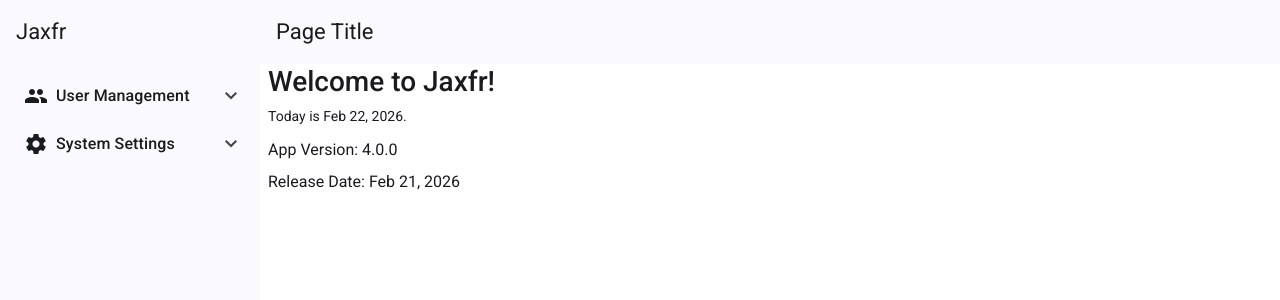
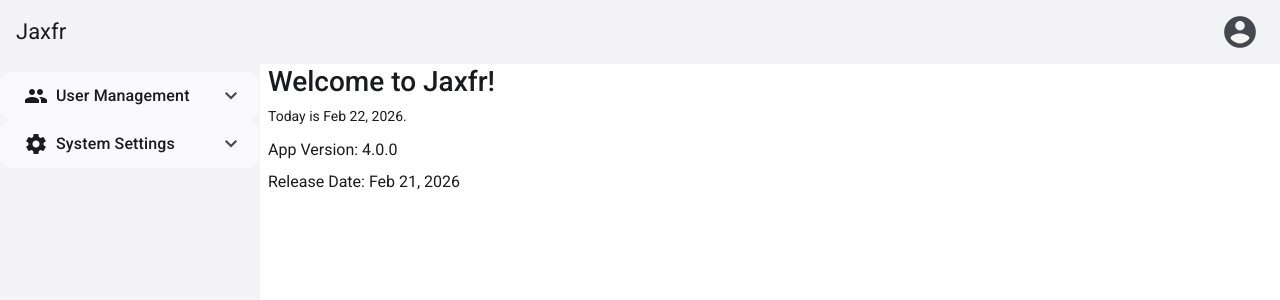
Before and after one commit to tychan9626/ty-web-app-v4, an Angular app: page /welcome in a window 1280 px wide. Shown: the top 300 px of the page. Built offline with nearby package versions, Linux system fonts and the light colour scheme.

Commit message:
add environment

```diff
--- a/package.json
+++ b/package.json
@@ -28,6 +28,7 @@
     "@angular/material": "^20.2.14",
     "@angular/platform-browser": "^20.0.0",
     "@angular/router": "^20.0.0",
+    "@supabase/supabase-js": "^2.97.0",
     "rxjs": "~7.8.0",
     "tslib": "^2.3.0",
     "zone.js": "~0.15.0"
--- a/src/app/app.routes.ts
+++ b/src/app/app.routes.ts
@@ -1,9 +1,9 @@
 import { Routes } from '@angular/router';
-import { LayoutComponent } from './layout/layout.component';
+import { LayoutComponent } from './layout/layout';
 
 export const routes: Routes = [{
     path: '',
-    component: LayoutComponent, // 外殼
+    component: LayoutComponent,
     children: [
       {
         path: 'welcome',
--- a/src/app/layout/layout.component.html
+++ /dev/null
@@ -1,59 +0,0 @@
-<mat-sidenav-container class="sidenav-container">
-  <mat-sidenav #drawer class="sidenav" fixedInViewport
-      [attr.role]="(isHandset$ | async) ? 'dialog' : 'navigation'"
-      [mode]="(isHandset$ | async) ? 'over' : 'side'"
-      [opened]="(isHandset$ | async) === false">
-    <mat-toolbar>
-      <span routerLink="/welcome" style="cursor: pointer;">Jaxfr</span>
-    </mat-toolbar>
-
-    <mat-nav-list>
-      <mat-accordion displayMode="flat">
-        <mat-expansion-panel class="mat-elevation-z0">
-          <mat-expansion-panel-header collapsedHeight="48px" expandedHeight="48px">
-            <mat-panel-title style="display: flex; align-items: center; gap: 8px;">
-              <mat-icon>people</mat-icon>
-              <span>User Management</span>
-            </mat-panel-title>
-          </mat-expansion-panel-header>
-
-          <mat-nav-list class="sub-menu">
-            <a mat-list-item routerLink="/users/list"><span matListItemTitle>User List</span></a>
-            <a mat-list-item routerLink="/users/roles"><span matListItemTitle>Roles & Permissions</span></a>
-          </mat-nav-list>
-        </mat-expansion-panel>
-      </mat-accordion>
-
-      <mat-accordion displayMode="flat">
-        <mat-expansion-panel class="mat-elevation-z0">
-          <mat-expansion-panel-header collapsedHeight="48px" expandedHeight="48px">
-            <mat-panel-title style="display: flex; align-items: center; gap: 8px;">
-              <mat-icon>settings</mat-icon>
-              <span>System Settings</span>
-            </mat-panel-title>
-          </mat-expansion-panel-header>
-
-          <mat-nav-list class="sub-menu">
-            <a mat-list-item routerLink="/settings/general"><span matListItemTitle>General Settings</span></a>
-          </mat-nav-list>
-        </mat-expansion-panel>
-      </mat-accordion>
-
-    </mat-nav-list>
-  </mat-sidenav>
-
-  <mat-sidenav-content>
-    <mat-toolbar color="primary">
-      @if (isHandset$ | async) {
-        <button type="button" aria-label="Toggle sidenav" mat-icon-button (click)="drawer.toggle()">
-          <mat-icon aria-label="Side nav toggle icon">menu</mat-icon>
-        </button>
-      }
-      <span>Page Title</span>
-    </mat-toolbar>
-
-    <div class="p-4">
-      <router-outlet></router-outlet>
-    </div>
-  </mat-sidenav-content>
-</mat-sidenav-container>
--- a/src/app/layout/layout.component.scss
+++ /dev/null
@@ -1,29 +0,0 @@
-.sidenav-container {
-  height: 100%;
-  background-color: #ffffff;
-}
-
-.sidenav {
-  width: 260px;
-  background-color: var(--mat-sys-surface);
-}
-
-.sidenav .mat-toolbar {
-  background: inherit;
-}
-
-.mat-toolbar.mat-primary {
-  position: sticky;
-  top: 0;
-  z-index: 1;
-  background-color: var(--mat-sys-surface);
-  color: var(--mat-sys-on-surface);
-}
-
-mat-sidenav.sidenav.mat-drawer-side {
-  border-radius: 0;
-}
-
-.sub-menu {
-  padding-left: 16px;
-}
--- /dev/null
+++ b/src/app/layout/layout.html
@@ -0,0 +1,110 @@
+<mat-sidenav-container class="sidenav-container">
+  <mat-sidenav
+    #drawer
+    class="sidenav"
+    fixedInViewport
+    [attr.role]="(isHandset$ | async) ? 'dialog' : 'navigation'"
+    [mode]="(isHandset$ | async) ? 'over' : 'side'"
+    [opened]="(isHandset$ | async) === false"
+  >
+    <mat-toolbar>
+      <span routerLink="/welcome" style="cursor: pointer">Jaxfr</span>
+    </mat-toolbar>
+
+    <mat-nav-list>
+      <mat-accordion displayMode="flat">
+        <mat-expansion-panel class="mat-elevation-z0">
+          <mat-expansion-panel-header
+            collapsedHeight="48px"
+            expandedHeight="48px"
+          >
+            <mat-panel-title
+              style="display: flex; align-items: center; gap: 8px"
+            >
+              <mat-icon>people</mat-icon>
+              <span>User Management</span>
+            </mat-panel-title>
+          </mat-expansion-panel-header>
+
+          <mat-nav-list class="sub-menu">
+            <a mat-list-item routerLink="/users/list"
+              ><span matListItemTitle>User List</span></a
+            >
+            <a mat-list-item routerLink="/users/roles"
+              ><span matListItemTitle>Roles & Permissions</span></a
+            >
+          </mat-nav-list>
+        </mat-expansion-panel>
+      </mat-accordion>
+
+      <mat-accordion displayMode="flat">
+        <mat-expansion-panel class="mat-elevation-z0">
+          <mat-expansion-panel-header
+            collapsedHeight="48px"
+            expandedHeight="48px"
+          >
+            <mat-panel-title
+              style="display: flex; align-items: center; gap: 8px"
+            >
+              <mat-icon>settings</mat-icon>
+              <span>System Settings</span>
+            </mat-panel-title>
+          </mat-expansion-panel-header>
+
+          <mat-nav-list class="sub-menu">
+            <a mat-list-item routerLink="/settings/general"
+              ><span matListItemTitle>General Settings</span></a
+            >
+          </mat-nav-list>
+        </mat-expansion-panel>
+      </mat-accordion>
+    </mat-nav-list>
+  </mat-sidenav>
+
+  <mat-sidenav-content>
+    <mat-toolbar color="primary">
+      @if (isHandset$ | async) {
+        <button
+          type="button"
+          aria-label="Toggle sidenav"
+          mat-icon-button
+          (click)="drawer.toggle()"
+        >
+          <mat-icon aria-label="Side nav toggle icon">menu</mat-icon>
+        </button>
+      }
+
+      <div class="toolbar-dynamic-actions"></div>
+
+      <span class="spacer"></span>
+
+      <button
+        mat-icon-button
+        [matMenuTriggerFor]="userProfileMenu"
+        class="user-profile-btn"
+      >
+        <mat-icon class="avatar-icon">account_circle</mat-icon>
+      </button>
+
+      <mat-menu #userProfileMenu="matMenu" xPosition="before">
+        <div class="menu-user-info">
+          <span class="info-name">Admin User</span>
+          <span class="info-role">Super Administrator</span>
+        </div>
+        <mat-divider></mat-divider>
+        <button mat-menu-item>
+          <mat-icon>person</mat-icon>
+          <span>My Profile</span>
+        </button>
+        <button mat-menu-item>
+          <mat-icon>logout</mat-icon>
+          <span>Sign Out</span>
+        </button>
+      </mat-menu>
+    </mat-toolbar>
+
+    <div class="p-4">
+      <router-outlet></router-outlet>
+    </div>
+  </mat-sidenav-content>
+</mat-sidenav-container>
--- /dev/null
+++ b/src/app/layout/layout.scss
@@ -0,0 +1,78 @@
+.sidenav-container {
+  height: 100%;
+  background-color: #ffffff;
+}
+
+.sidenav {
+  width: 260px;
+  background-color: var(--mat-sys-surface-container-low);
+}
+
+.sidenav .mat-toolbar {
+  background: inherit;
+}
+
+.mat-toolbar.mat-primary {
+  position: sticky;
+  top: 0;
+  z-index: 1;
+  background-color: var(--mat-sys-surface-container-low);
+  color: var(--mat-sys-on-surface);
+}
+
+mat-sidenav.sidenav.mat-drawer-side {
+  border-radius: 0;
+}
+
+.sub-menu {
+  padding-left: 16px;
+}
+
+.spacer {
+  flex: 1 1 auto;
+}
+
+.toolbar-dynamic-actions {
+  display: flex;
+  align-items: center;
+  gap: 8px;
+  margin-left: 16px;
+}
+
+.user-profile-btn {
+  width: 48px;
+  height: 48px;
+  padding: 0;
+  color: var(--mat-sys-on-surface-variant);
+}
+
+.avatar-icon {
+  font-size: 38px;
+  width: 38px;
+  height: 38px;
+  line-height: 44px;
+}
+
+.menu-user-info {
+  display: flex;
+  flex-direction: column;
+  padding: 16px;
+  outline: none;
+}
+
+.info-name {
+  font-size: 14px;
+  font-weight: 500;
+  color: var(--mat-sys-on-surface);
+}
+
+.info-role {
+  font-size: 12px;
+  color: var(--mat-sys-on-surface-variant);
+  margin-top: 4px;
+}
+
+.username-text {
+  font-size: 14px;
+  font-weight: 500;
+}
```
Also changed, not shown: src/app/layout/layout.ts (renamed from src/app/layout/layout.component.ts, +14 -12 lines), 2 other files (tests, documents, lock files or other folders).
